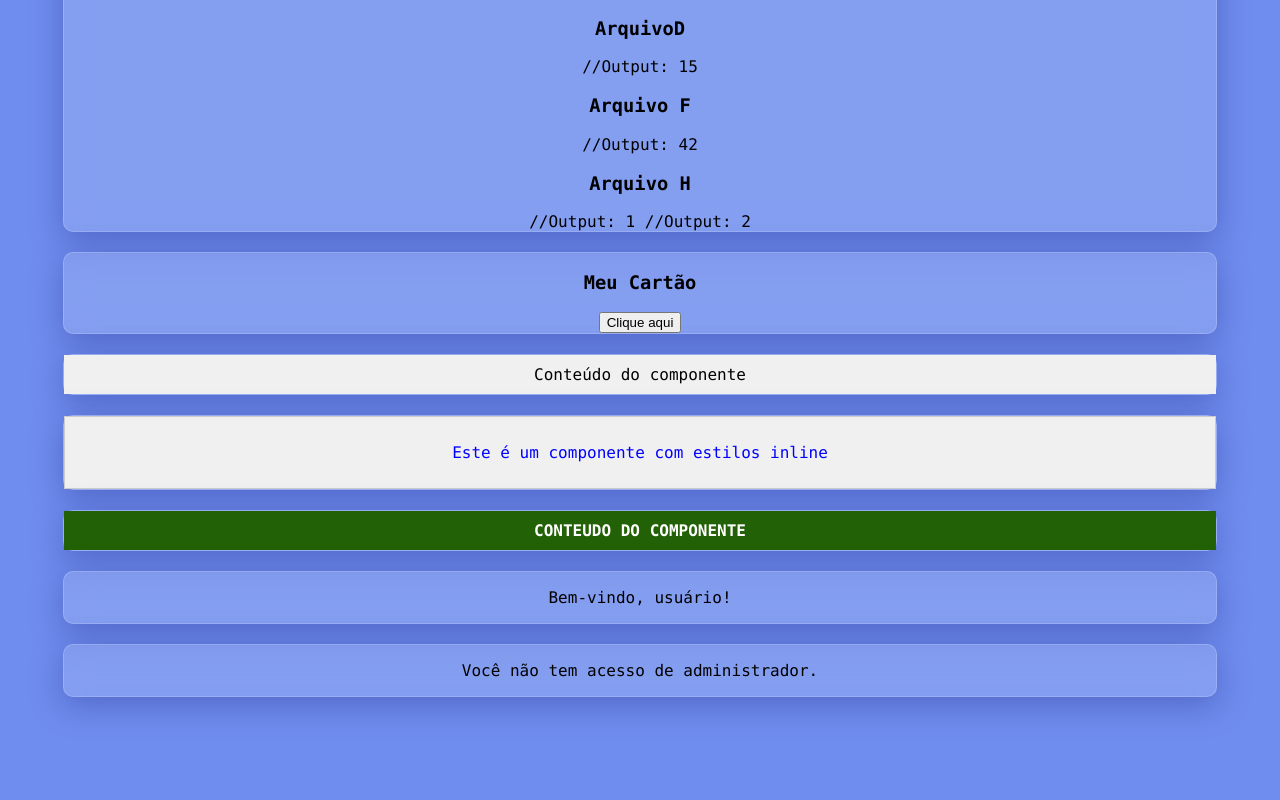
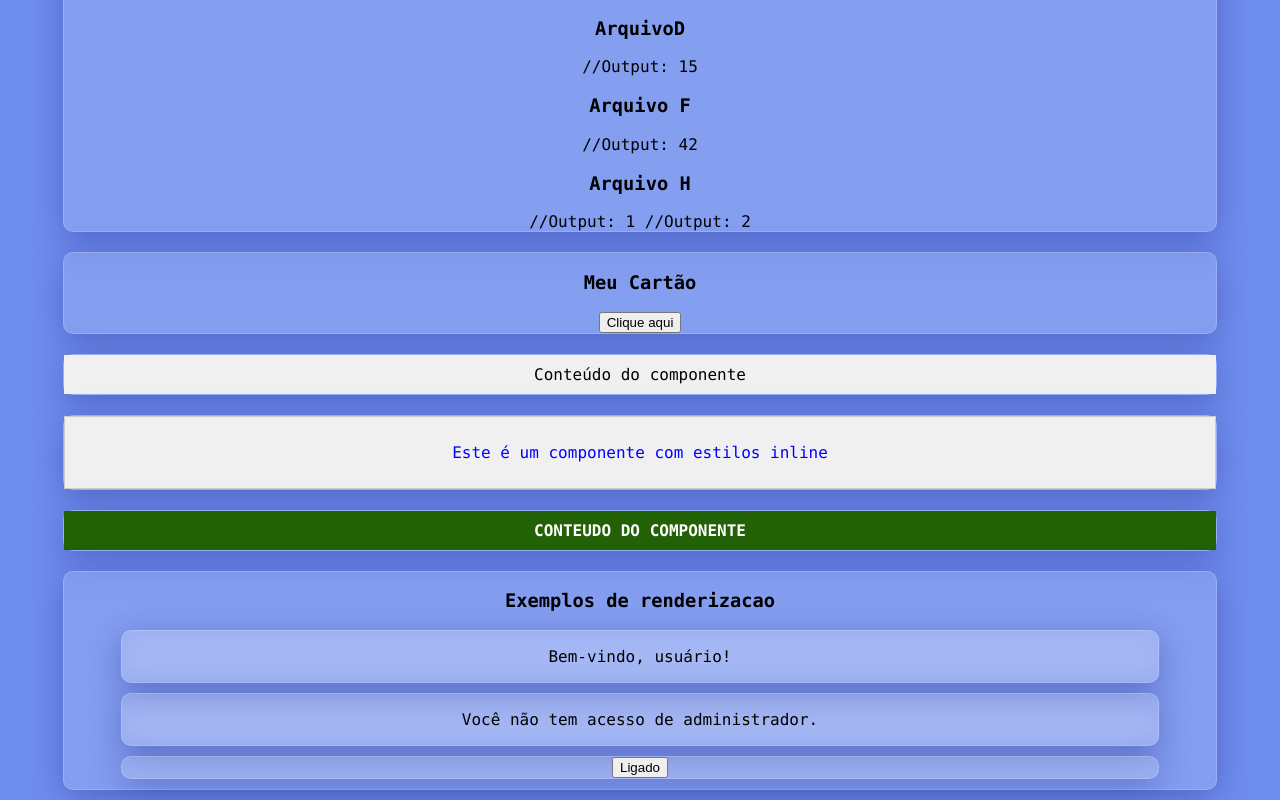
Before and after one commit to devbdallagnol/Projetos_React_Iniciantes, a React (Create React App) app: page / in a window 1280 px wide. Shown: the part 801-1601 px from the top of the page. Before the commit the page ends 1508 px from the top, so only its background shows below. Built offline with nearby package versions, Linux system fonts and the light colour scheme.

Commit message:
updated - added ToggleButton.js

```diff
--- a/src/App.js
+++ b/src/App.js
@@ -2,6 +2,7 @@ import "./App.css";
 import Card from "./components/Card";
 import MeuComponente from "./components/MeuComponente";
 import Titulo from "./components/Titulo";
+import ToggleButton from "./components/botoes/ToggleButton";
 import EstilosInline from "./components/estilos/EstilosInline";
 import MyComponent from "./components/estilos/MyComponent";
 import MyComponent2 from "./components/estilos/MyComponent2";
@@ -43,10 +44,16 @@ function App() {
           <MyComponent2 />
         </div>
         <div className="div-card">
-          <ConditionalRenderingExample isLoggedIn={true}/>
-        </div>
-        <div className="div-card">
-          <ConditionalRenderingExample2 isAdmin={false}/>
+          <h3>Exemplos de renderizacao</h3>
+          <div className="div-card">
+            <ConditionalRenderingExample isLoggedIn={true} />
+          </div>
+          <div className="div-card">
+            <ConditionalRenderingExample2 isAdmin={false} />
+          </div>
+          <div className="div-card">
+            <ToggleButton />
+          </div>
         </div>
       </div>
     </div>
--- /dev/null
+++ b/src/components/botoes/ToggleButton.js
@@ -0,0 +1,17 @@
+import React, { useState } from "react";
+
+function ToggleButton() {
+  const [isOn, setIsOn] = useState(false);
+
+  const handleClick = () => {
+    setIsOn(!isOn);
+  };
+
+  return (
+    <div>
+      <button onClick={handleClick}>{isOn ? "Desligado" : "Ligado"}</button>
+    </div>
+  );
+}
+
+export default ToggleButton;
```
